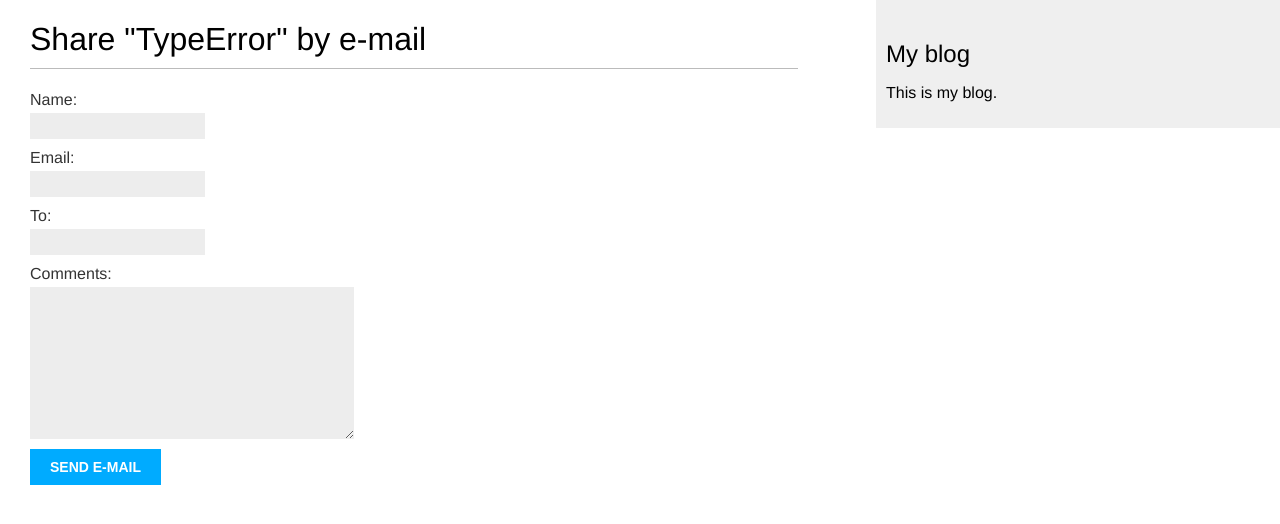
After one commit to unuefeejovwoke/2023-django-goals, a Django app: page /blog/6/share/ in a window 1280 px wide. The commit adds this page. Shown: the top 524 px of the page. Run offline with Django 4.2, Linux system fonts and the light colour scheme; data comes from the database, SQL or seed files in the repository.

Commit message:
post share to email

```diff
--- a/blog/templates/blog/post/detail.html
+++ b/blog/templates/blog/post/detail.html
@@ -7,4 +7,7 @@
  Published {{ post.publish }} by {{ post.author }}
  </p>
  {{ post.body|linebreaks }}
+ <p>
+    <a href="{% url 'blog:post_share' post.id %}"> Share this post </a>
+ </p>
 {% endblock %}
--- /dev/null
+++ b/blog/templates/blog/post/share.html
@@ -0,0 +1,25 @@
+{% extends "blog/base.html" %}
+{% block title %}Share a post{% endblock %}
+{% block content %}
+    {% if sent %}
+        <h1>E-mail successfully sent</h1>
+        <p>
+        "{{ post.title }}" was successfully sent to {{ form.cleaned_data.to }}.
+        </p>
+    {% else %}
+        <h1>Share "{{ post.title }}" by e-mail</h1>
+        <form method="post">
+
+            {{ form.as_p }}
+            {% csrf_token %}
+            <input type="submit" value="Send e-mail">
+
+            {% for field in form %}
+            <div>
+            {{ field.errors }}
+
+            </div>
+            {% endfor %}
+       </form>
+    {% endif %}
+{% endblock %}
--- a/blog/urls.py
+++ b/blog/urls.py
@@ -6,4 +6,6 @@ app_name = 'blog'
 urlpatterns = [
     path('', views.PostListView.as_view(), name='post_list'),
     path('<int:year>/<int:month>/<int:day>/<slug:post>/', views.post_detail, name='post_detail'),
+
+    path('<int:post_id>/share/', views.post_share, name='post_share'),
 ]
--- a/blog/views.py
+++ b/blog/views.py
@@ -3,6 +3,7 @@ from .models import Post
 from django.core.paginator import Paginator, EmptyPage, PageNotAnInteger
 from django.views.generic import ListView
 from .forms import EmailPostForm
+from django.core.mail import send_mail
 
 # Create your views here.
 class PostListView(ListView):
@@ -39,14 +40,22 @@ def post_detail(request, year, month, day, post):
 
 def post_share(request, post_id):
     post = get_object_or_404(Post, id=post_id, status=Post.Status.PUBLISHED)
+    sent = False
 
     if request.method == "POST":
         form = EmailPostForm(request.POST)
 
         if form.is_valid():
             cd = form.cleaned_data
+            post_url = request.build_absolute_uri(post.get_absolute_url())
+            subject = cd['name'] + " recommends you read " + post.title
+            message = "Read " + post.title + " at " + post_url + "\n\n" + cd['name'] + "'s comments: " + cd['comments']
+            send_mail(subject, message, 'seu7.tech@gmail.com', [cd['to']])
+
+            sent = True
+
 
     else:
         form = EmailPostForm()
 
-    return render(request, 'blog/post/share.html', {'post': post,'form': form})
+    return render(request, 'blog/post/share.html', {'post': post,'form': form, 'sent': sent,})
```
